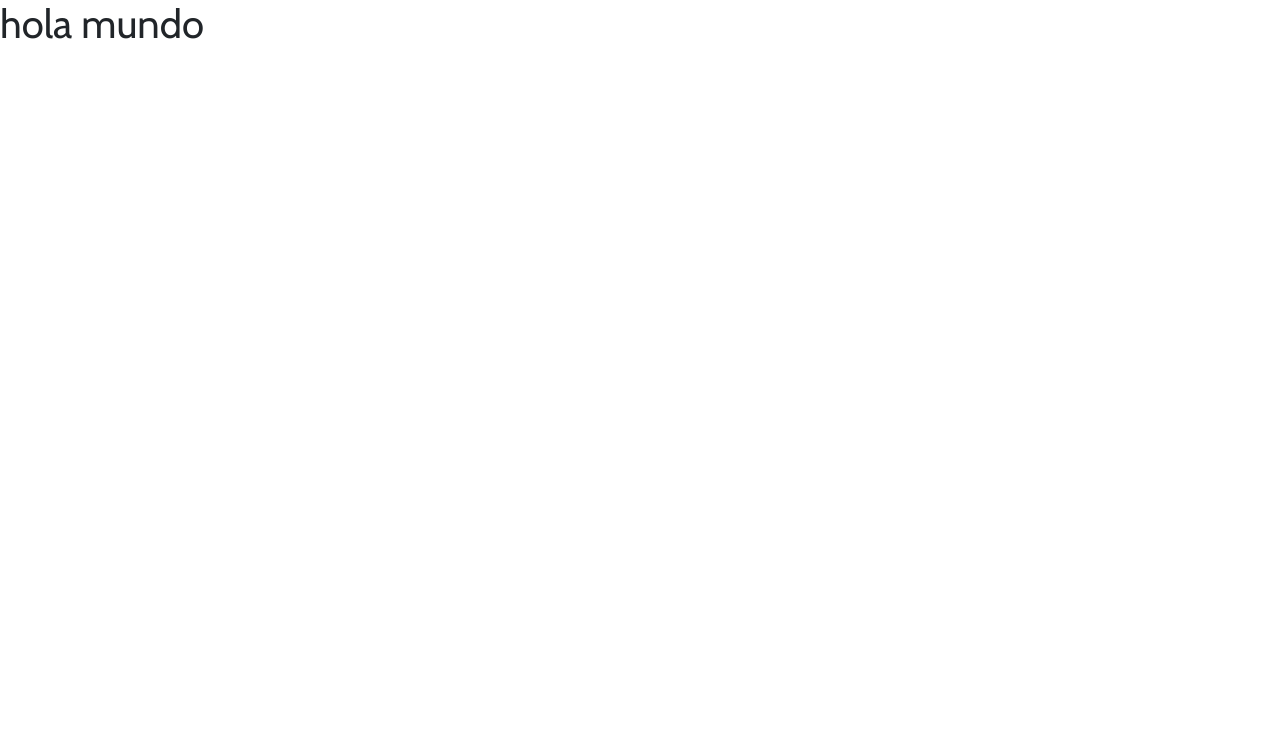
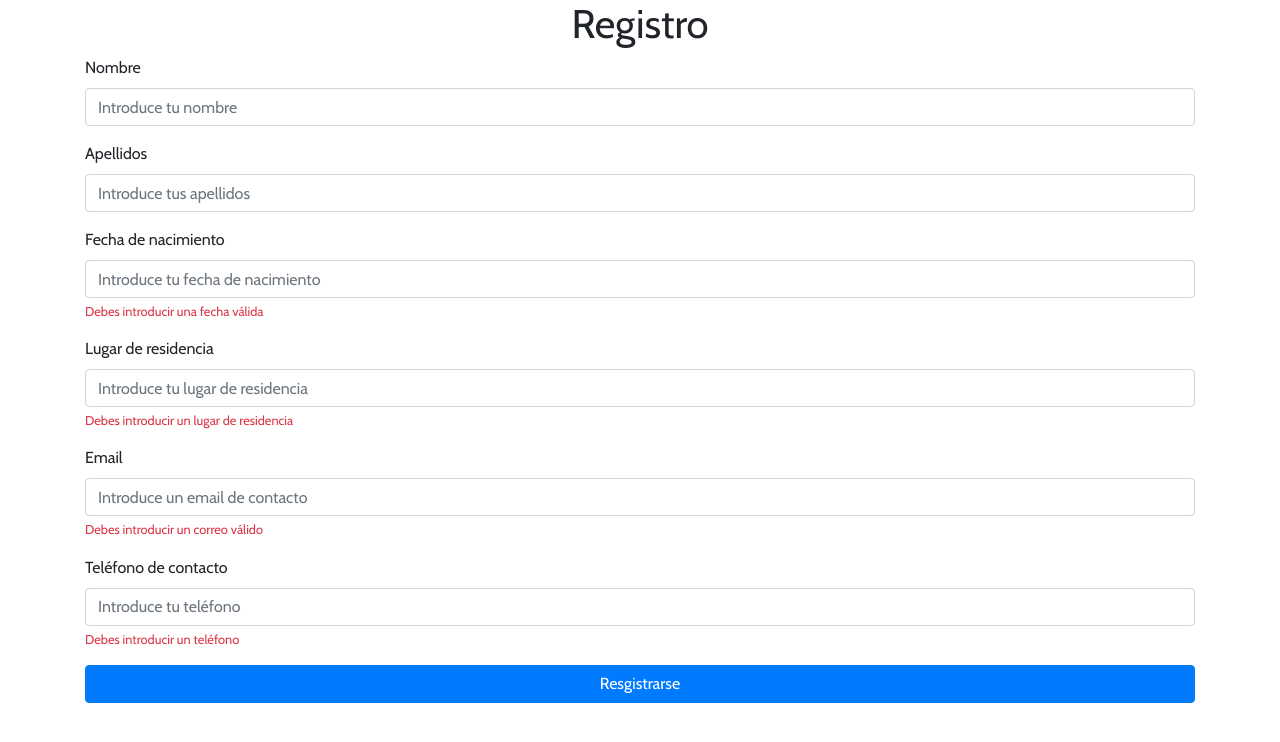
Before and after one commit to conFit19/conFit19---front, an Angular app: page /registro in a window 1280 px wide. Before the commit this address led to /. Shown: the top 742 px of the page. Built offline with nearby package versions, Linux system fonts and the light colour scheme.

Commit message:
*reactive sign in form works

```diff
--- a/src/app/app-routing.module.ts
+++ b/src/app/app-routing.module.ts
@@ -1,7 +1,10 @@
 import { NgModule } from '@angular/core';
 import { Routes, RouterModule } from '@angular/router';
+import { SignInComponent } from './components/sign-in/sign-in.component';
 
-const routes: Routes = [];
+const routes: Routes = [
+  {path: 'registro', component: SignInComponent},
+];
 
 @NgModule({
   imports: [RouterModule.forRoot(routes)],
--- a/src/app/app.component.html
+++ b/src/app/app.component.html
@@ -1 +1 @@
-<h1>hola mundo</h1>
+<router-outlet></router-outlet>
--- /dev/null
+++ b/src/app/components/sign-in/sign-in.component.html
@@ -0,0 +1,72 @@
+<div class="container">
+    <h1 class="text-center">Registro</h1>
+
+    <form autocomplete="off" [formGroup]="FormSignIn" (ngSubmit)="registrar()">
+        <div class="form-group">
+            <label>Nombre</label>
+            <input
+                type="text"
+                class="form-control"
+                placeholder="Introduce tu nombre"
+                formControlName="name"
+                [class.is-invalid]="invalidName"
+                [class.is-valid]="validName"
+            >
+            <small *ngIf="invalidName"  class="form-text text-danger">Debes introducir un nombre</small>
+        </div>
+        <div class="form-group">
+            <label>Apellidos</label>
+            <input
+                type="text"
+                class="form-control"
+                placeholder="Introduce tus apellidos"
+                formControlName="familyName"
+                [class.is-invalid]="invalidFamilyName"
+                [class.is-valid]="validFamilyName"
+
+            >
+        <small *ngIf="invalidFamilyName" class="form-text text-danger">Debes introducir un apellido</small>
+        </div>
+        <div class="form-group">
+            <label>Fecha de nacimiento</label>
+            <input
+                type="text"
+                class="form-control"
+                placeholder="Introduce tu fecha de nacimiento"
+                formControlName="bornData"
+            >
+        <small  class="form-text text-danger">Debes introducir una fecha válida</small>
+        </div>
+        <div class="form-group">
+            <label>Lugar de residencia</label>
+            <input
+                type="text"
+                class="form-control"
+                placeholder="Introduce tu lugar de residencia"
+                formControlName="city"
+            >
+        <small  class="form-text text-danger">Debes introducir un lugar de residencia</small>
+        </div>
+        <div class="form-group">
+            <label>Email</label>
+            <input
+                type="text"
+                class="form-control"
+                placeholder="Introduce un email de contacto"
+                formControlName="email"
+            >
+        <small  class="form-text text-danger">Debes introducir un correo válido</small>
+        </div>
+        <div class="form-group">
+            <label>Teléfono de contacto</label>
+            <input
+                type="text"
+                class="form-control"
+                placeholder="Introduce tu teléfono"
+                formControlName="phone"
+            >
+        <small  class="form-text text-danger">Debes introducir un teléfono</small>
+        </div>
+        <button type="submit" class="btn btn-primary btn-block mb-5">Resgistrarse</button>
+    </form>
+</div>
--- /dev/null
+++ b/src/app/components/sign-in/sign-in.component.ts
@@ -0,0 +1,58 @@
+import { Component, OnInit } from '@angular/core';
+import { FormGroup, FormBuilder, Validators } from '@angular/forms';
+
+@Component({
+  selector: 'app-sign-in',
+  templateUrl: './sign-in.component.html',
+  styleUrls: ['./sign-in.component.css']
+})
+export class SignInComponent implements OnInit {
+
+  FormSignIn: FormGroup
+
+  constructor(private formConstructor: FormBuilder) {
+    this.formInputs();
+  }
+
+  ngOnInit(): void {
+  }
+
+  formInputs(): void {
+    this.FormSignIn = this.formConstructor.group({
+      name: ['', Validators.required],
+      familyName: ['', Validators.required],
+      bornData: ['', Validators.required],
+      city: ['', Validators.required],
+      email: ['', Validators.required],
+      phone: ['', Validators.required]
+    })
+  }
+
+  // validations
+
+  get invalidName():boolean {
+    return this.FormSignIn.get('name').invalid && this.FormSignIn.get('name').touched;
+  }
+  get validName():boolean {
+    return this.FormSignIn.get('name').valid && this.FormSignIn.get('name').touched;
+  }
+  get invalidFamilyName():boolean {
+    return this.FormSignIn.get('familyName').invalid && this.FormSignIn.get('familyName').touched;
+  }
+  get validFamilyName():boolean {
+    return this.FormSignIn.get('familyName').valid && this.FormSignIn.get('familyName').touched;
+  }
+
+
+
+  // submit
+  registrar(): void {
+
+    let formularioLleno = this.FormSignIn.value;
+
+    console.log(formularioLleno);
+
+    this.FormSignIn.reset();
+  }
+
+}
```
Also changed, not shown: src/app/app.module.ts (+7 -2 lines), src/app/components/sign-in/sign-in.component.css (added), 1 other file (tests, documents, lock files or other folders).
